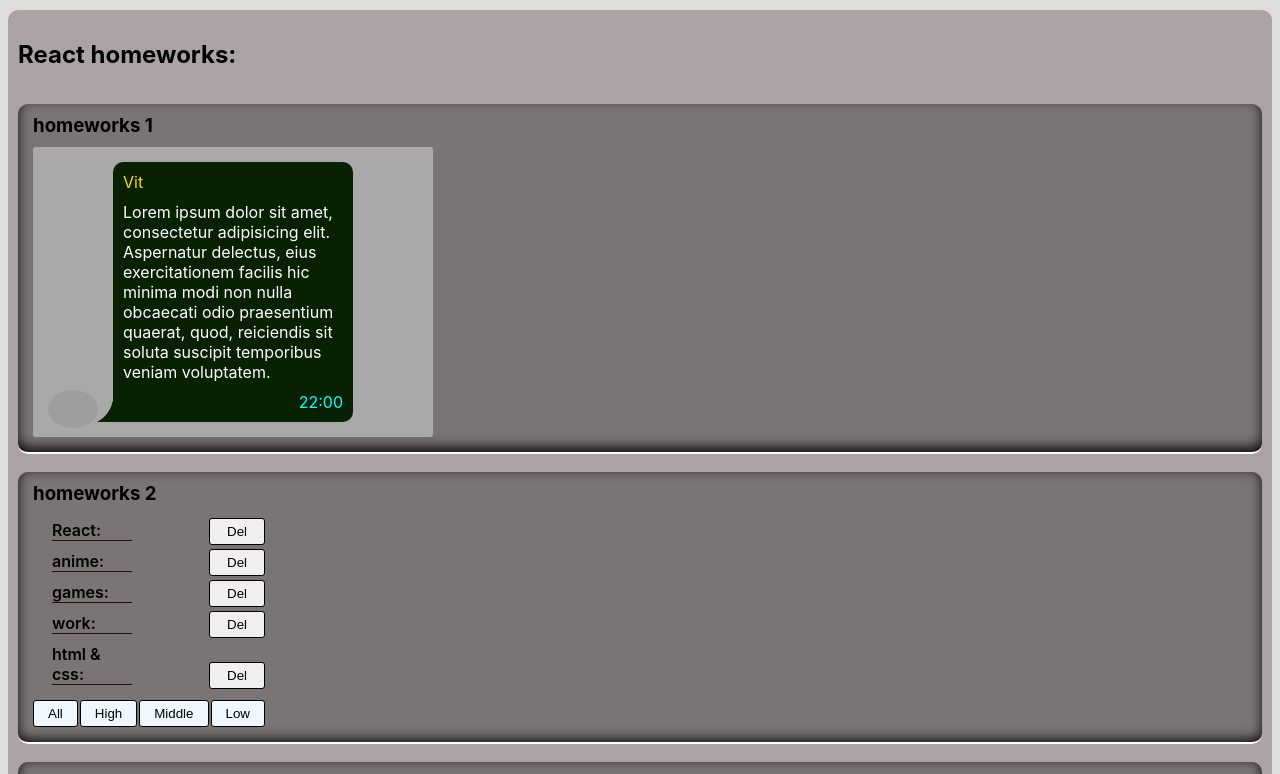
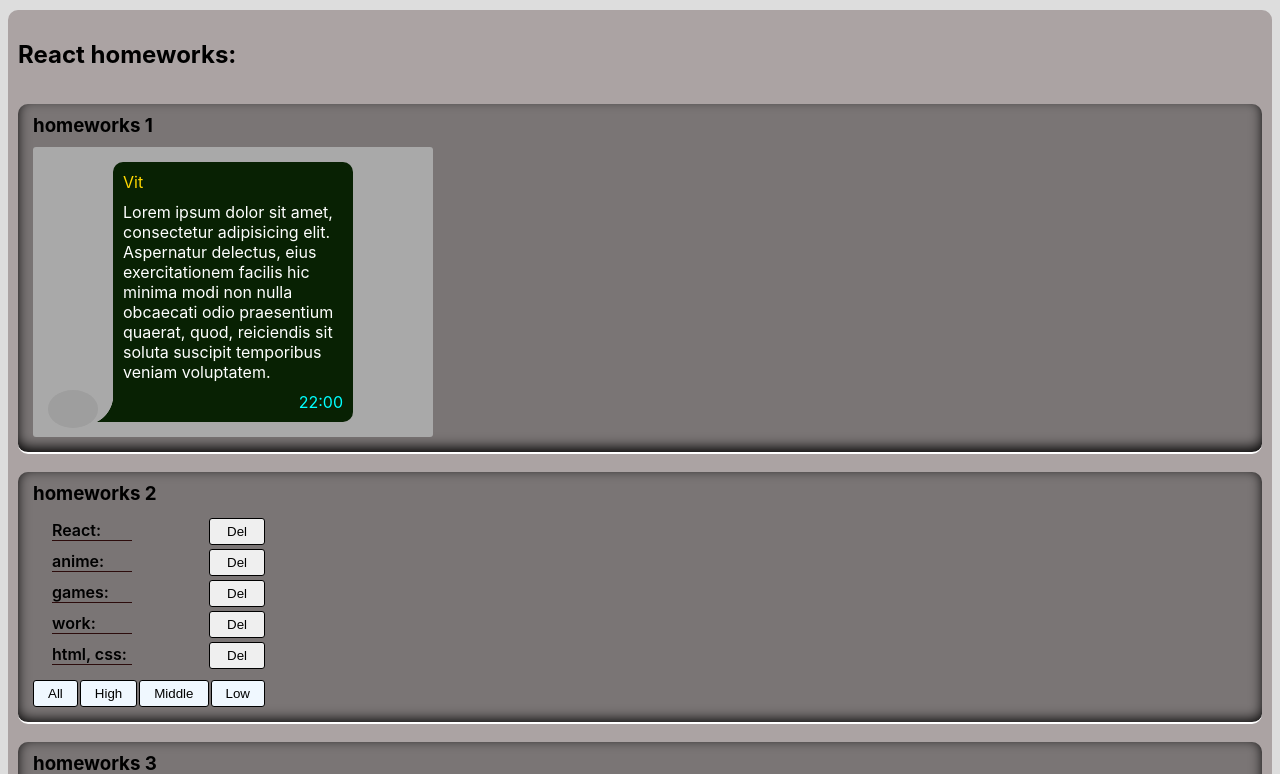
Before and after one commit to Deliriumbad/incubator-homeworks, a React (Create React App) app: page / in a window 1280 px wide. Shown: the top 774 px of the page. Built offline with nearby package versions, Linux system fonts and the light colour scheme; grey boxes are pictures that could not be loaded.

Commit message:
01.07.22

```diff
--- a/src/p2-homeworks/h2/HW2.tsx
+++ b/src/p2-homeworks/h2/HW2.tsx
@@ -17,7 +17,7 @@ const defaultAffairs: AffairType[] = [
     {_id: 2, name: 'anime', priority: 'low'},
     {_id: 3, name: 'games', priority: 'low'},
     {_id: 4, name: 'work', priority: 'high'},
-    {_id: 5, name: 'html & css', priority: 'middle'},
+    {_id: 5, name: 'html, css', priority: 'middle'},
 ]
 
 // pure helper functions
```
